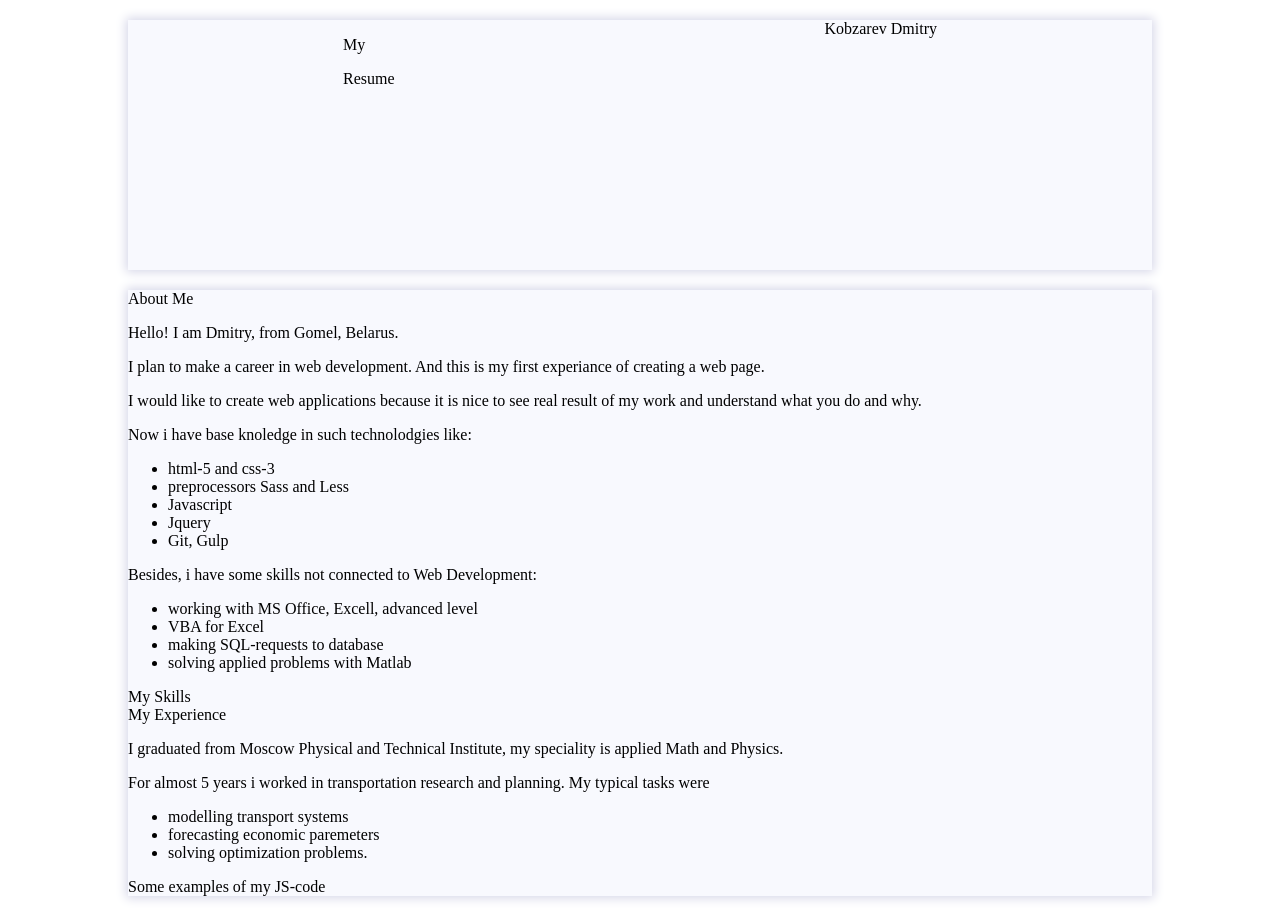
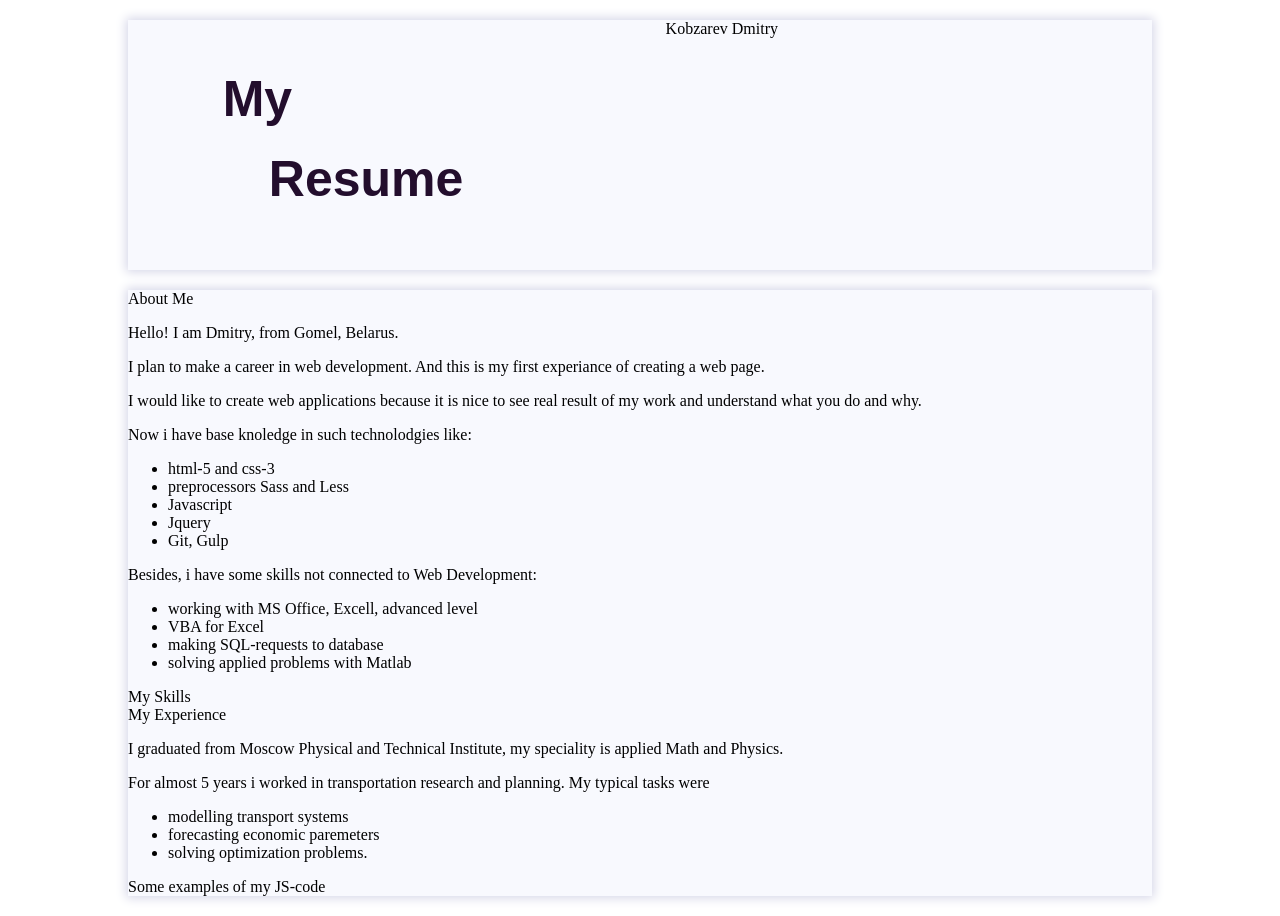
Before and after one commit to MelllivoraCapensis/rsschool-codejam1-cv, a plain HTML site: page index.html in a window 1280 px wide. Drawn offline with Linux system fonts and the light colour scheme.

Commit message:
feat:add moving logo

```diff
--- a/style.css
+++ b/style.css
@@ -22,3 +22,44 @@ html,body{
 	box-shadow: 0 0 10px 2px #d5d6e8;
 	background: #f8f9fe;
 }
+.wrapper .header .logo{
+	position: relative;
+	width: 45%;
+	color:#230E2d;
+	font-family: "Mali",Arial;
+}
+.wrapper .header .photo-name{
+	width: 45%;
+}
+@keyframes logo-p-first{
+	from{
+		top:-500px;
+	}
+	to{
+		top:-20px;
+	}
+}
+@keyframes logo-p-second{
+	from{
+		left:-500px;
+	}
+	to{
+		left:25%;
+	}
+}
+.wrapper .header .logo p:first-of-type{
+	position: absolute;
+	left:15%;
+	font-size:50px;
+	font-weight: bold;
+	animation: logo-p-first 1s ease-in;
+}
+.wrapper .header .logo p:last-of-type{
+	position: absolute;
+	top:80px;
+	left:-500px;
+	font-size:50px;
+	font-weight: bold;
+
+	animation: logo-p-second 1s ease-in 1s forwards;
+}
```
